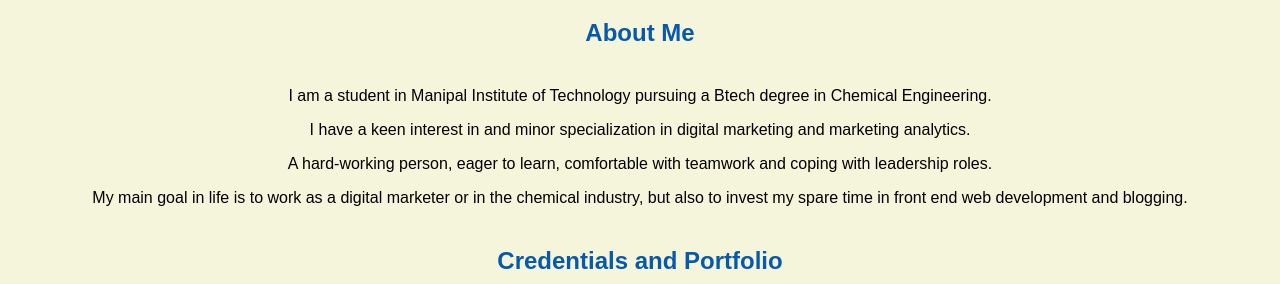
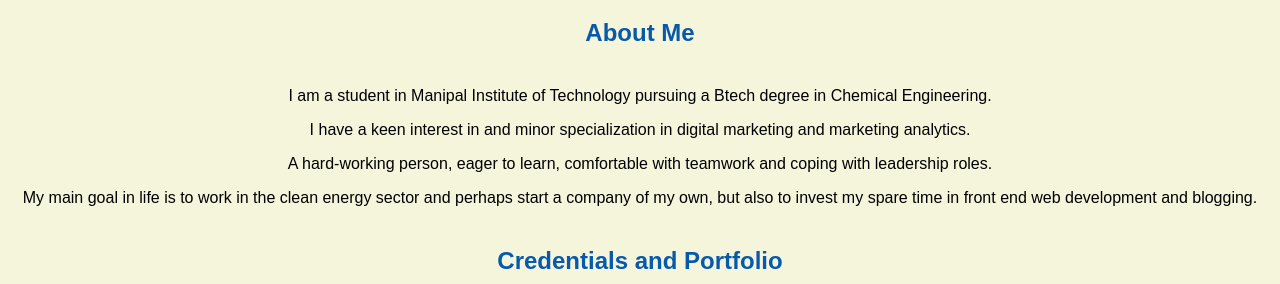
Before and after one commit to ThoughtfulPig119/ThoughtfulPig119, a plain HTML site: page index.html in a window 1280 px wide. Shown: the part 516-800 px from the top of the page. Drawn offline with Linux system fonts and the light colour scheme.

Commit message:
Update index.html

```diff
--- a/index.html
+++ b/index.html
@@ -25,7 +25,7 @@
 	specialization in digital marketing and marketing analytics.</p>
     <p>A hard-working person, eager to learn, comfortable with teamwork and
 	coping with leadership roles.</p>
-    <p>My main goal in life is to work as a digital marketer or in the chemical industry, but also
+    <p>My main goal in life is to work in the clean energy sector and perhaps start a company of my own, but also
           to invest my spare time in front end web development and blogging.</p>
     <h2>Credentials and Portfolio</h2>
     <p><a href="resume/chinmay kulkarni.pdf">My Resume</a> | <a href="https://github.com/ThoughtfulPig119">My Github</a> | <a href="https://www.linkedin.com/in/chinmay-kulkarni-0b4846177"> My LinkedIn</a></p>
```
